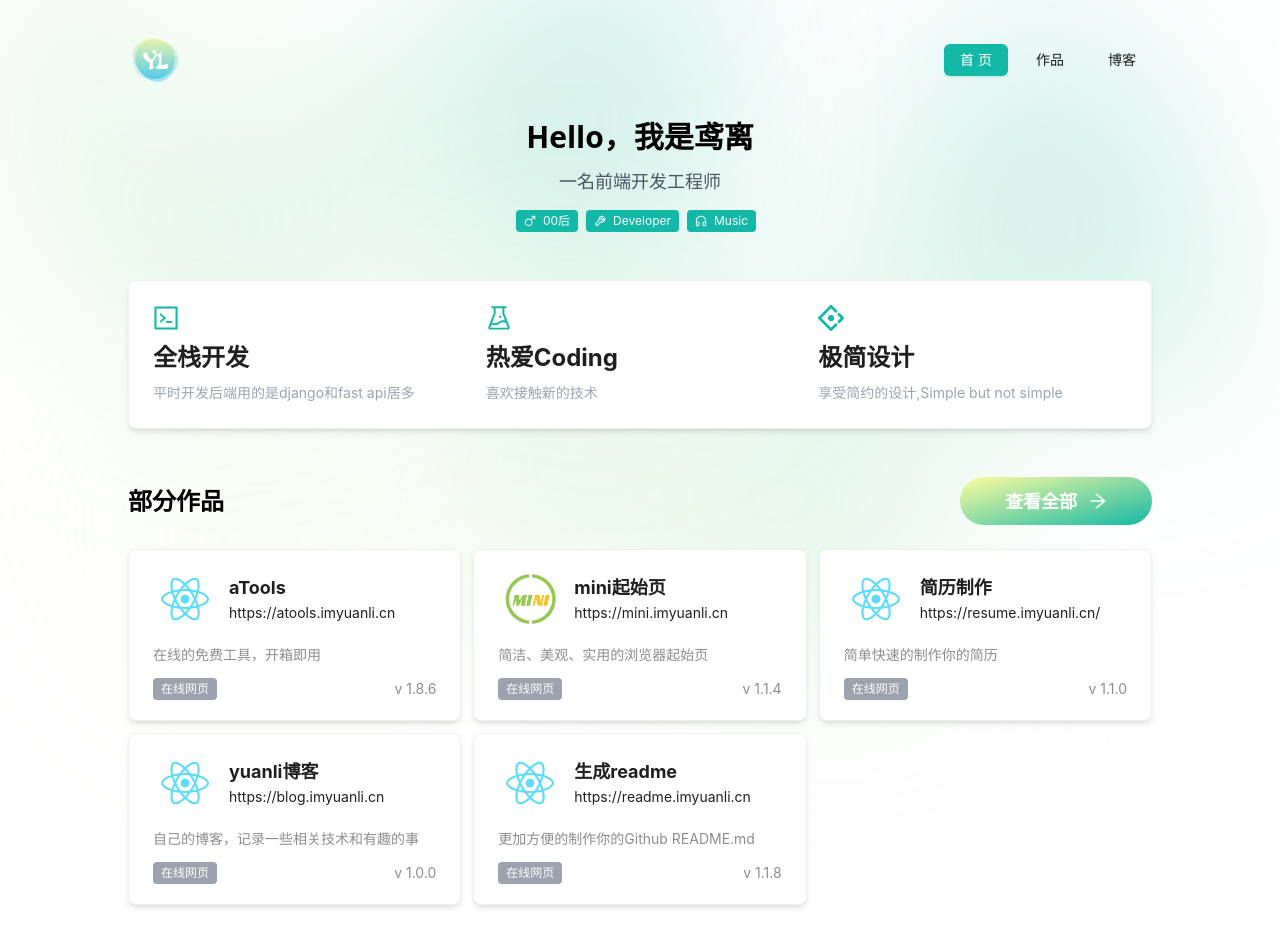
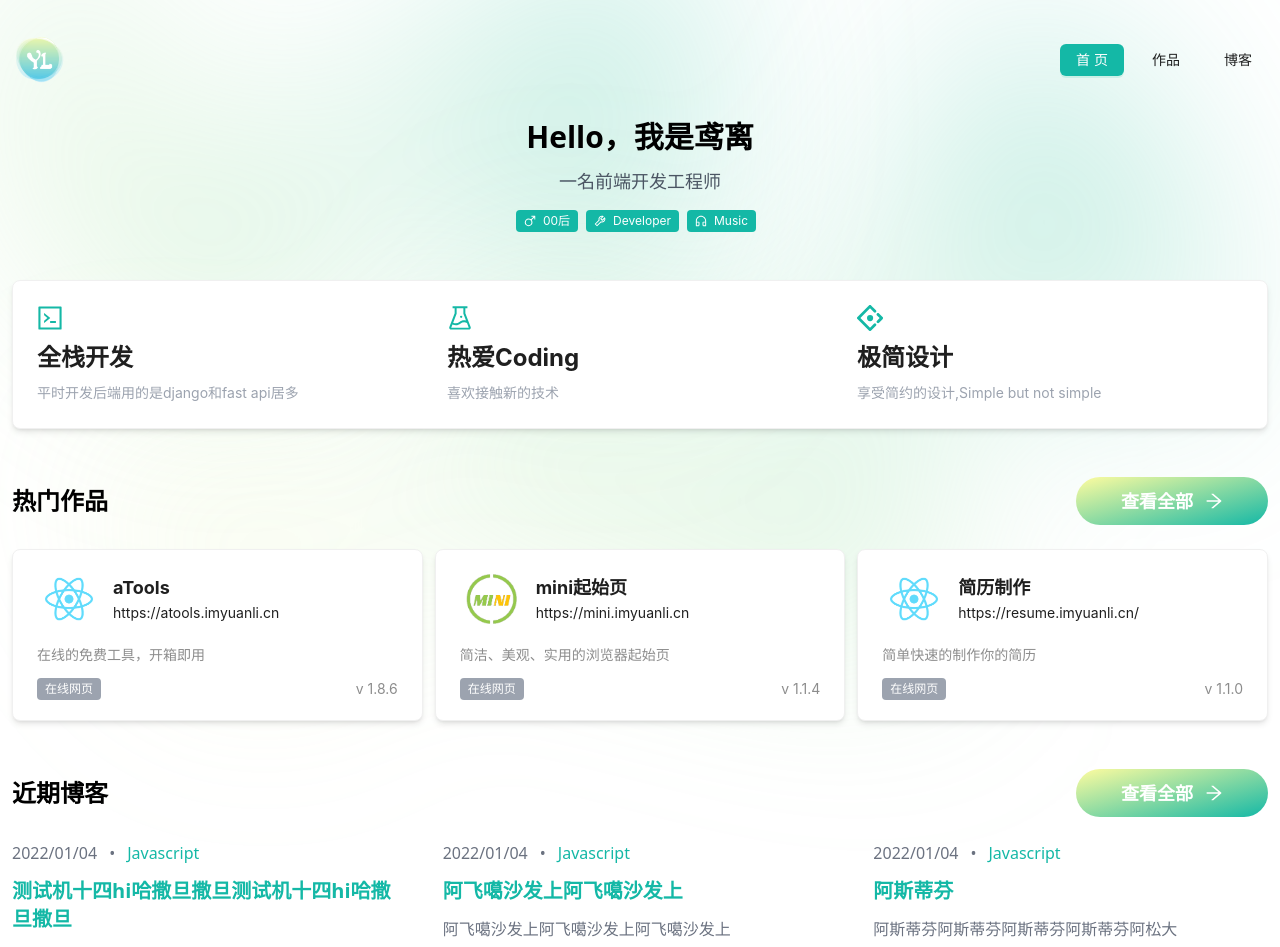
Before and after one commit to imyuanli/imyuanli, a Next.js app: page / in a window 1280 px wide. Shown: the top 947 px of the page. Built offline with nearby package versions, Linux system fonts and the light colour scheme.

Commit message:
feat: 增加首页显示博客,并调整首页ui

```diff
--- /dev/null
+++ b/components/article-card.tsx
@@ -0,0 +1,38 @@
+import Link from "next/link";
+import React from "react";
+
+interface props {
+    article: any,
+}
+
+const ArticleCard: React.FunctionComponent<props> = ({article}) => {
+    const {id, title, content, tag, createAt} = article
+    return (
+        <div className={'flex flex-col'}>
+            <div className={'flex items-center text-gray-500 mb-3 space-x-3'}>
+                <div>{createAt}</div>
+                <div>{` • `}</div>
+                <Link className={'text-highlight'} href={'link'}>
+                    {tag}
+                </Link>
+            </div>
+            <Link
+                href={`/article/${id}`}
+                className={'text-xl font-semibold mb-3 text-highlight title-underline line-clamp-2'}
+            >
+                <span>{title}</span>
+            </Link>
+            <div className={'mb-6 text-gray-500  line-clamp-3'}>
+                {content}
+            </div>
+            <div className={'mt-auto flex justify-end'}>
+                <Link className={'text-highlight'} href={`/article/${id}`}>
+                    Read more →
+                </Link>
+            </div>
+        </div>
+    );
+}
+
+
+export default ArticleCard
--- /dev/null
+++ b/components/work-card.tsx
@@ -0,0 +1,49 @@
+import {Card, Tag} from "antd";
+import Image from "next/image";
+import React from "react";
+
+interface props {
+    workItem: any,
+}
+
+const {Meta} = Card;
+const WorkCard: React.FunctionComponent<props> = ({workItem}) => {
+    const {name, logo, link, description, tag, version} = workItem
+    return (
+        <a href={link} title={name}>
+            <Card
+                hoverable={true}
+                className={'shadow-md'}
+            >
+                <div className={'flex mb-6'}>
+                    <div className={'flex-shrink-0 w-16 mr-3 relative'}>
+                        <Image
+                            layout={'fill'}
+                            objectFit={'contain'}
+                            alt={name}
+                            src={logo ? logo : '/default.png'}
+                        />
+                    </div>
+                    <div style={{width: 200}} className={'truncate'}>
+                        <div className={'font-bold text-lg'}>{name}</div>
+                        <div className={'truncate'}>{link}</div>
+                    </div>
+                </div>
+                <Meta
+                    description={
+                        <div>
+                            <div className={'truncate mb-3'}>{description}</div>
+                            <div className={'w-full flex justify-between'}>
+                                <Tag color={'#9CA3AF'}>{tag}</Tag>
+                                <div>v {version}</div>
+                            </div>
+                        </div>
+                    }
+                />
+            </Card>
+        </a>
+    );
+}
+
+
+export default WorkCard
--- a/pages/_app.tsx
+++ b/pages/_app.tsx
@@ -19,7 +19,7 @@ export default function App({Component, pageProps}: AppProps) {
                 }}
             >
                 <div className={'min-h-screen h-screen px-3 flex justify-center App'}>
-                    <div className={'w-full max-w-screen-lg flex justify-between flex-col'}>
+                    <div className={'w-full max-w-screen-xl flex justify-between flex-col'}>
                         <Header/>
                         <main className="mb-auto">
                             <div
--- a/pages/index.tsx
+++ b/pages/index.tsx
@@ -1,17 +1,20 @@
 import Head from 'next/head'
-import {Card, Tag} from "antd";
+import {Card, Divider, Tag} from "antd";
 import Image from 'next/image'
 import {
     AntDesignOutlined,
     CodeOutlined,
     CustomerServiceOutlined,
-    ExperimentOutlined,
-    ManOutlined,
+    ExperimentOutlined, EyeOutlined,
+    ManOutlined, MessageOutlined,
     ToolOutlined
 } from "@ant-design/icons";
-import {DEFAULT_WORK_LIST, metadata} from "@/utils";
+import {DEFAULT_WORK_LIST, metadata, test_article} from "@/utils";
 import React from "react";
 import Section from "@/components/section";
+import Link from "next/link";
+import WorkCard from "@/components/work-card";
+import ArticleCard from "@/components/article-card";
 
 const {Meta} = Card;
 
@@ -88,42 +91,20 @@ export default function Home() {
                         </div>
                     </Card>
                 </Section>
-                <Section title={'部分作品'} href={'/projects'}>
+                <Section title={'热门作品'} href={'/work'}>
                     <div className={'grid grid-cols-1 sm:grid-cols-2 md:grid-cols-2 lg:grid-cols-3 gap-3'}>
                         {DEFAULT_WORK_LIST.map((item, index) => {
                             return (
-                                <a key={index} href={item.link} title={item.name}>
-                                    <Card
-                                        hoverable={true}
-                                        className={'shadow-md'}
-                                    >
-                                        <div className={'flex mb-6'}>
-                                            <div className={'flex-shrink-0 w-16 mr-3 relative'}>
-                                                <Image
-                                                    layout={'fill'}
-                                                    objectFit={'contain'}
-                                                    alt={item.name}
-                                                    src={item.logo ? item.logo : '/default.png'}
-                                                />
-                                            </div>
-                                            <div style={{width: 200}} className={'truncate'}>
-                                                <div className={'font-bold text-lg'}>{item.name}</div>
-                                                <div className={'truncate'}>{item.link}</div>
-                                            </div>
-                                        </div>
-                                        <Meta
-                                            description={
-                                                <div>
-                                                    <div className={'truncate mb-3'}>{item.description}</div>
-                                                    <div className={'w-full flex justify-between'}>
-                                                        <Tag color={'#9CA3AF'}>{item.tag}</Tag>
-                                                        <div>v {item.version}</div>
-                                                    </div>
-                                                </div>
-                                            }
-                                        />
-                                    </Card>
-                                </a>
+                                <WorkCard key={index} workItem={item}/>
+                            )
+                        })}
+                    </div>
+                </Section>
+                <Section title={'近期博客'} href={'/blog'}>
+                    <div className={'grid grid-cols-1 md:grid-cols-3 gap-x-9'}>
+                        {test_article.map((item, index) => {
+                            return (
+                                <ArticleCard key={item.id} article={item}/>
                             )
                         })}
                     </div>
--- a/styles/globals.css
+++ b/styles/globals.css
@@ -14,6 +14,26 @@
     --second-color: #FFFC9F;
 }
 
+.text-highlight {
+    color: var(--primary-color);
+}
+
+.text-highlight:hover {
+    color: #0D9488;
+}
+
+.title-underline span {
+    cursor: pointer;
+    background: linear-gradient(to right, #14B8A6, #14B8A6) no-repeat right bottom;
+    background-size: 0 2px;
+    transition: background-size 800ms;
+}
+
+.title-underline span:hover {
+    background-position-x: left;
+    background-size: 100% 2px;
+}
+
 
 .bg-white-200 {
     background-color: rgba(255, 255, 255, .8)
--- a/utils/index.ts
+++ b/utils/index.ts
@@ -36,51 +36,87 @@ export const DEFAULT_WORK_LIST = [
         version: '1.1.0',
         logo: '',
         status: 1,
+    },
+    // {
+    //     name: 'yuanli博客',
+    //     link: 'https://blog.imyuanli.cn',
+    //     description: '自己的博客，记录一些相关技术和有趣的事',
+    //     tag: '在线网页',
+    //     version: '1.0.0',
+    //     logo: '',
+    //     status: 1,
+    // },
+    // {
+    //     name: '生成readme',
+    //     link: 'https://readme.imyuanli.cn',
+    //     description: '更加方便的制作你的Github README.md',
+    //     tag: '在线网页',
+    //     version: '1.1.8',
+    //     logo: '',
+    //     status: 1,
+    // },
+    // // {
+    // //     name: 'oneLink',
+    // //     link:'https://onelink.imyuanli.cn',
+    // //     description: '一键生成你的个人主页',
+    // //     tag: '在线网页',
+    // //     version:'0.0.0',
+    // //     logo:'',
+    // //     status:0,
+    // // },
+    // // {
+    // //     name: 'done',
+    // //     link:'https://done.imyuanli.cn',
+    // //     description: '高效的团队协作工具',
+    // //     tag: '在线网页',
+    // //     version:'0.0.0',
+    // //     logo:'',
+    // //     status:0,
+    // // },
+    // // {
+    // //     name: 'mi',
+    // //     link:'https://mi.imyuanli.cn',
+    // //     description: '融合精准的',
+    // //     tag: '在线网页',
+    // //     version:'0.0.0',
+    // //     logo:'',
+    // //     status:0,
+    // // },
+]
 
+
+export const test_article = [
+    {
+        id:1231,
+        title:'测试机十四hi哈撒旦撒旦测试机十四hi哈撒旦撒旦',
+        content:'测试机十四hi哈撒旦撒旦测试机十四hi哈撒旦撒旦测试机十四hi哈撒旦撒旦测试机十四hi哈撒旦撒旦测试机十四hi哈撒旦撒旦测试机十四hi哈撒旦撒旦',
+        tag:'Javascript',
+        createAt:'2022/01/04',
+        updateAt:'2022/01/04',
+        viewCount:123123,
+        commentCount:123123,
+        isDelete:0,   //0未删除 ,  1删除
     },
     {
-        name: 'yuanli博客',
-        link: 'https://blog.imyuanli.cn',
-        description: '自己的博客，记录一些相关技术和有趣的事',
-        tag: '在线网页',
-        version: '1.0.0',
-        logo: '',
-        status: 1,
+        id:1231231,
+        title:'阿飞噶沙发上阿飞噶沙发上',
+        content:'阿飞噶沙发上阿飞噶沙发上阿飞噶沙发上',
+        tag:'Javascript',
+        createAt:'2022/01/04',
+        updateAt:'2022/01/04',
+        viewCount:123123,
+        commentCount:123123,
+        isDelete:0,   //0未删除 ,  1删除
     },
     {
-        name: '生成readme',
-        link: 'https://readme.imyuanli.cn',
-        description: '更加方便的制作你的Github README.md',
-        tag: '在线网页',
-        version: '1.1.8',
-        logo: '',
-        status: 1,
+        id:1241331,
+        title:'阿斯蒂芬',
+        content:'阿斯蒂芬阿斯蒂芬阿斯蒂芬阿斯蒂芬阿松大',
+        tag:'Javascript',
+        createAt:'2022/01/04',
+        updateAt:'2022/01/04',
+        viewCount:123123,
+        commentCount:123123,
+        isDelete:0,   //0未删除 ,  1删除
     },
-    // {
-    //     name: 'oneLink',
-    //     link:'https://onelink.imyuanli.cn',
-    //     description: '一键生成你的个人主页',
-    //     tag: '在线网页',
-    //     version:'0.0.0',
-    //     logo:'',
-    //     status:0,
-    // },
-    // {
-    //     name: 'done',
-    //     link:'https://done.imyuanli.cn',
-    //     description: '高效的团队协作工具',
-    //     tag: '在线网页',
-    //     version:'0.0.0',
-    //     logo:'',
-    //     status:0,
-    // },
-    // {
-    //     name: 'mi',
-    //     link:'https://mi.imyuanli.cn',
-    //     description: '融合精准的',
-    //     tag: '在线网页',
-    //     version:'0.0.0',
-    //     logo:'',
-    //     status:0,
-    // },
 ]
```
Also changed, not shown: styles/Home.module.css (deleted, +0 -13 lines).
